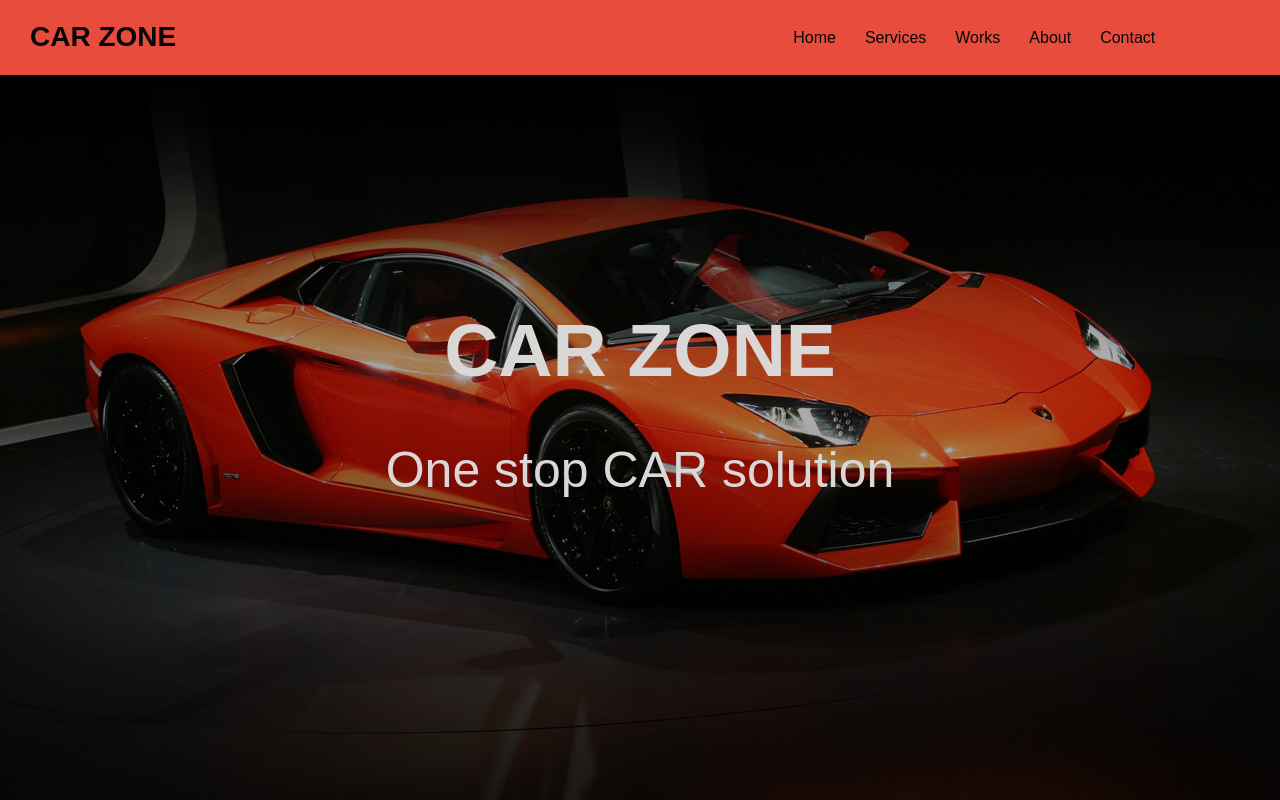
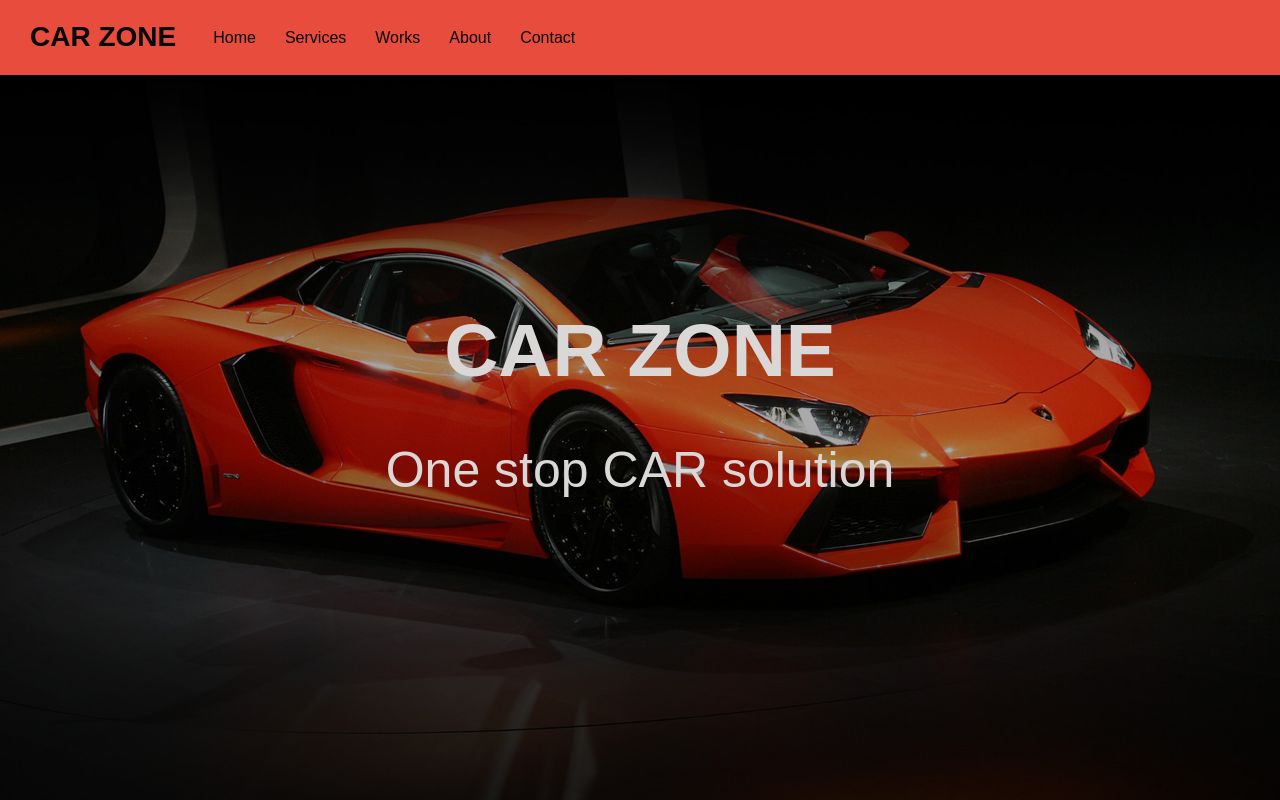
Before and after one commit to nihad183/Car-Zone, a plain HTML site: page index.html in a window 1280 px wide. Shown: the top 800 px of the page. Drawn offline with Linux system fonts and the light colour scheme.

Commit message:
Update style.css

```diff
--- a/style.css
+++ b/style.css
@@ -27,7 +27,7 @@ body {
     display: flex;
     justify-content: flex-start; /* كل شيء يبدأ من اليسار */
     align-items: center;
-    gap: 600px; /* مسافة بين الشعار والقائمة */
+    gap: 20px; /* مسافة بين الشعار والقائمة */
 }
 
 
```
